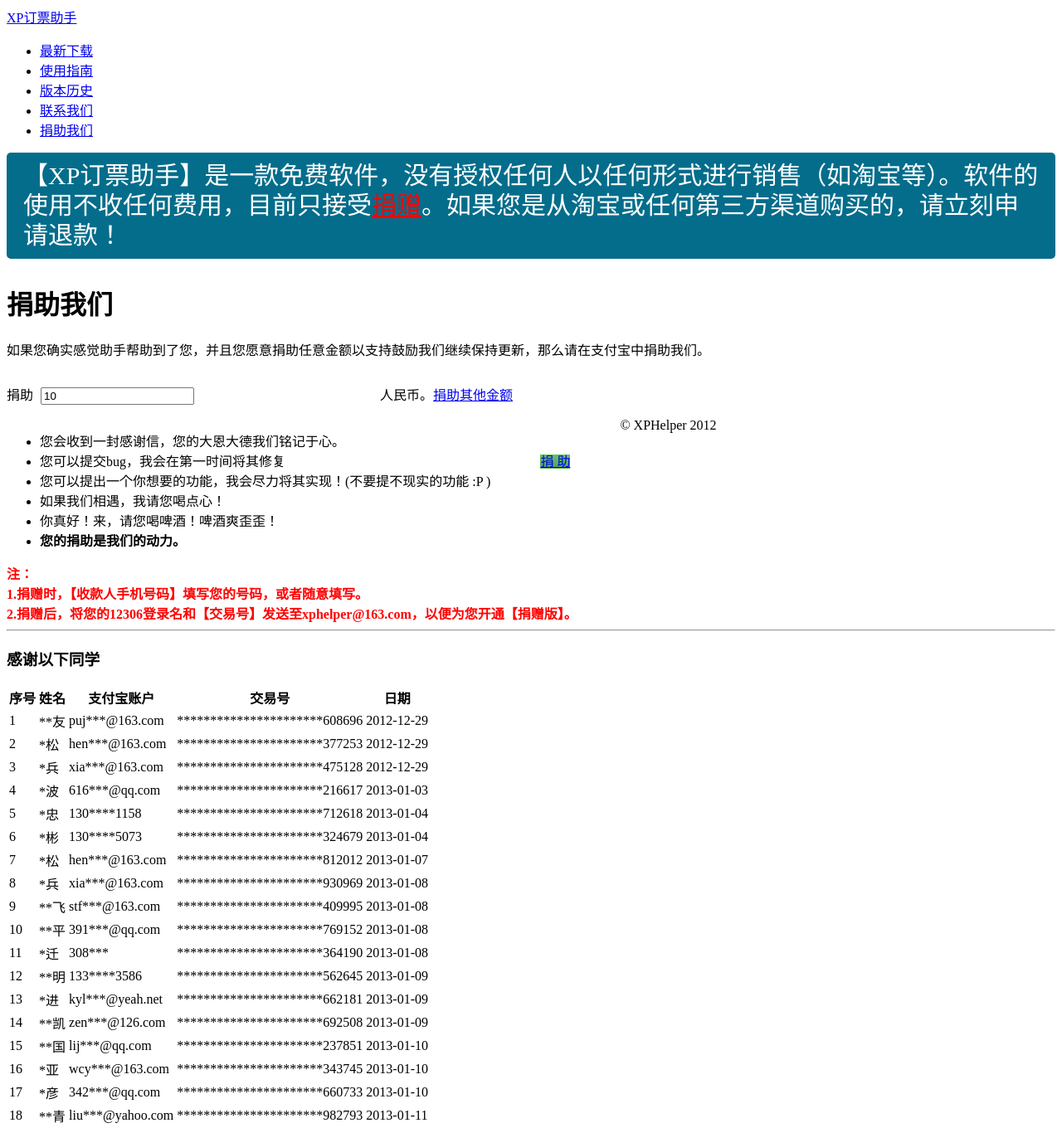
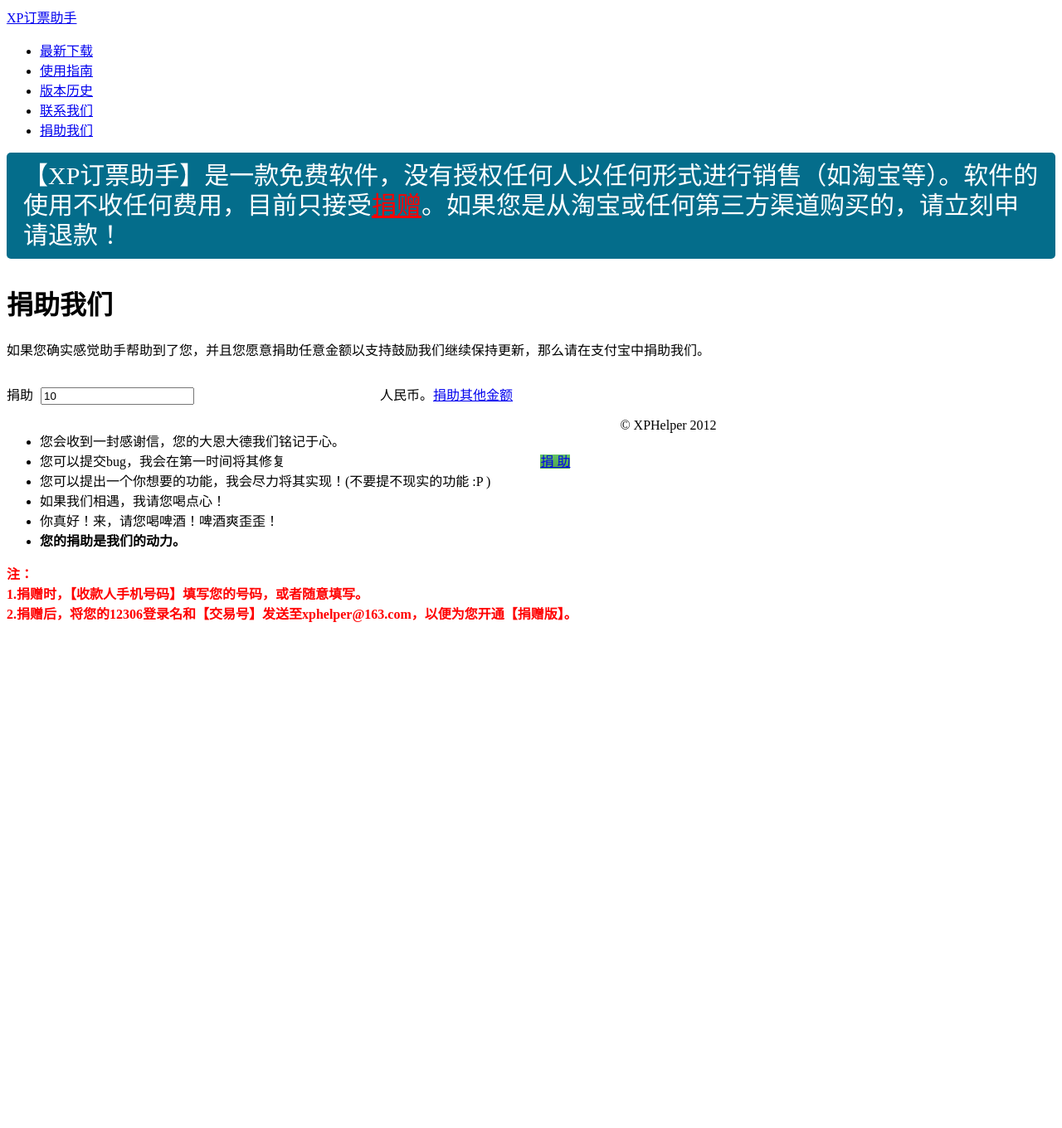
Before and after one commit to xphelper/xphelper.github.com, a Jekyll site: the page built from donate.html, in a window 1280 px wide. Shown: the whole page at 83% size. Built offline with Jekyll 4.4.1, drawn with Linux system fonts in a browser that asks for light colours; nearby versions of some CDN libraries; library files that are not in the unit come from our copies; Markdown is read by kramdown in place of the engine named in the settings; comment, search, counter and statistics services are not loaded; after the commit the page ends 900 px from its top, so only the background shows below that.

```diff
--- a/donate.html
+++ b/donate.html
@@ -81,7 +81,7 @@ weight: 5
 1.捐赠时，【收款人手机号码】填写您的号码，或者随意填写。<br>
 2.捐赠后，将您的12306登录名和【交易号】发送至xphelper@163.com，以便为您开通【捐赠版】。
 </div>
-<div style="float: left;width: 100%;">
+<div style="float: left;width: 100%;display:none;">
 <hr>
 <h3>感谢以下同学</h3>
 <table class="table table-bordered">
```
Also changed, not shown: info.html (+1 -1 lines).
